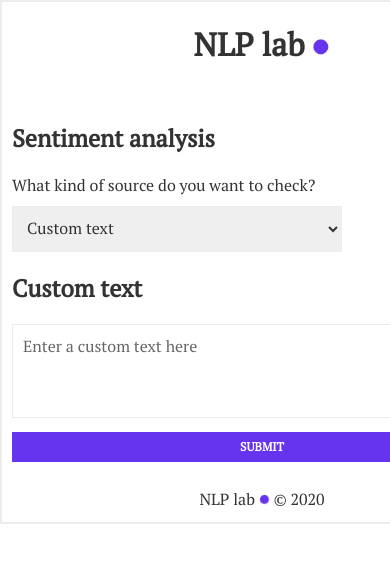
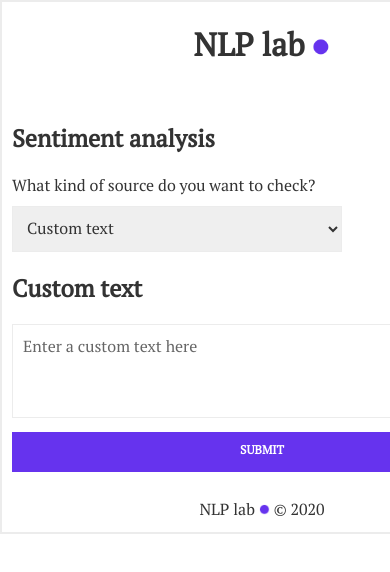
Before and after one commit to alexpwls/evaluate-a-news-article-with-nlp, a website built with webpack: page src/client/views/index.html in a window 390 px wide. Shown: the top 572 px of the page. Built offline with nearby package versions, Linux system fonts and the light colour scheme.

Commit message:
Test fix iPhone button

```diff
--- a/src/client/styles/design-system.scss
+++ b/src/client/styles/design-system.scss
@@ -49,7 +49,7 @@ label {
 }
 
 input,
-button {
+.button {
 	display: block;
 	height: 30px;
 }
@@ -61,7 +61,7 @@ input, select {
 	font-size: 16px;
 }
 
-button {
+.button {
 	width: 100%;
 	background-color: $main-color;
 	color: #fff;
@@ -70,10 +70,13 @@ button {
 	font-weight: bold;
 	cursor: pointer;
 	font-size: 12px;
+	padding-top: 10px;
 	margin: 10px 0;
+	text-align: center;
+	text-decoration: none;
 }
 
-button:hover {
+.button:hover {
 	background-color: $grey-color;
 }
 
--- a/src/client/views/index.html
+++ b/src/client/views/index.html
@@ -43,7 +43,7 @@
                 <h2>Custom text</h2>
                 <form class="" onsubmit="return Client.textHandleSubmit(event)">
                     <textarea id="sentiment-text" placeholder="Enter a custom text here" rows="4"></textarea>
-                    <button onclick="return Client.textHandleSubmit(event)" onsubmit="return Client.textHandleSubmit(event)">Submit</button>
+                    <a href="#" class="button" onclick="return Client.textHandleSubmit(event)">Submit</a>
                 </form>
             </section>
 
@@ -53,7 +53,7 @@
                     <label for="sentiment-url">Paste the URL here:</label>
                     <input type="text" id="sentiment-url" name="sentiment-url" placeholder="Example: https://techcrunch.com/2015/07/16/microsoft-will-never-give-up-on-mobile" />
                     <p>Note: Grab an article on <a href="https://techcrunch.com/" target="_blank" alt="TechCrunch" title="TechCrunch">TechCrunch</a> for testing or generate a random article by clicking <a href="#" onclick="return Client.randomArticle(event)">here</a>.</p>
-                    <button onclick="return Client.urlHandleSubmit(event)" onsubmit="return Client.urlHandleSubmit(event)">Submit</button>
+                    <a href="#" class="button" onclick="return Client.urlHandleSubmit(event)">Submit</a>
                 </form>
             </section>
 
```
